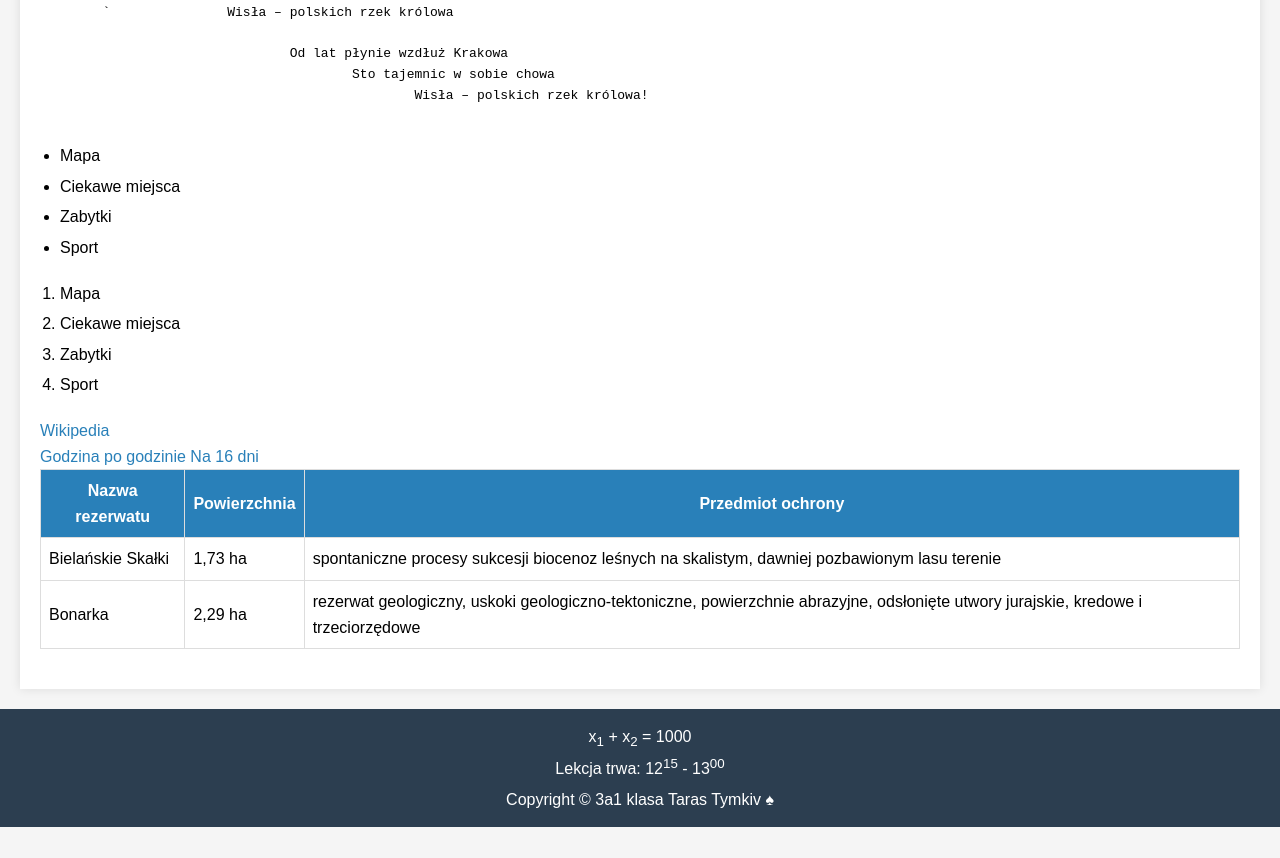
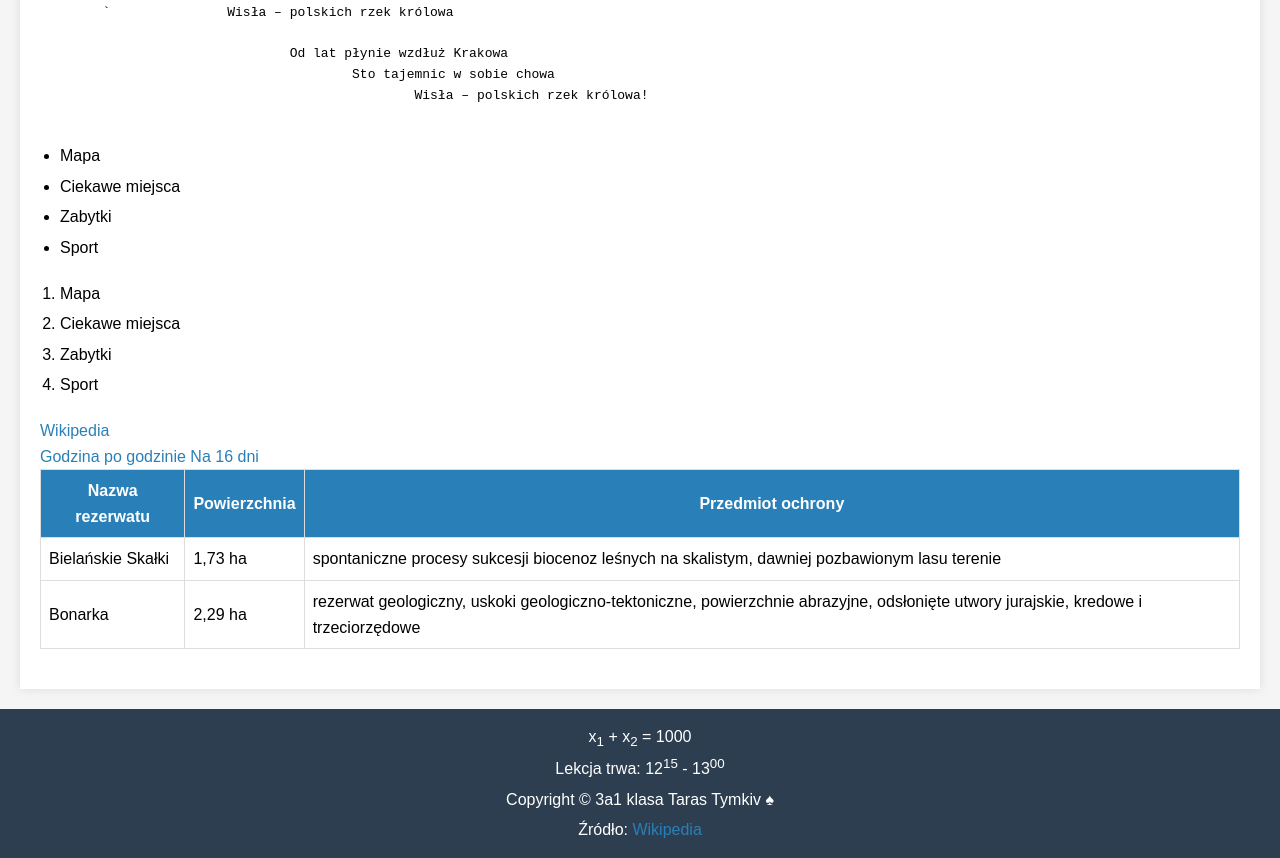
Before and after one commit to ProjectsTaras/3a1WWWKrakow, a plain HTML site: page index.html in a window 1280 px wide. Shown: the part 1658-2516 px from the top of the page. Before the commit the page ends 2485 px from the top, so only its background shows below. Drawn offline with Linux system fonts and the light colour scheme; a script that the page names is missing.

Commit message:
add Źródło index.html

```diff
--- a/index.html
+++ b/index.html
@@ -105,6 +105,9 @@
 				Lekcja trwa: 12<sup>15</sup> - 13<sup>00</sup>
 			</p>
 			<p>Copyright &copy; 3a1 klasa Taras Tymkiv &spades;</p>
+			<p>
+				Źródło: <a href="https://pl.wikipedia.org/wiki/Krak%C3%B3w" target="_blank">Wikipedia</a>
+			</p>
 		</footer>
 		<script>
 			(function (t, p, w, d, g) {
```
